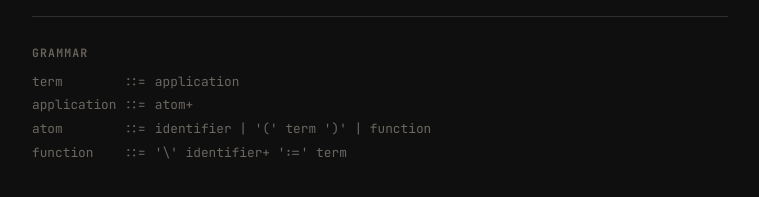
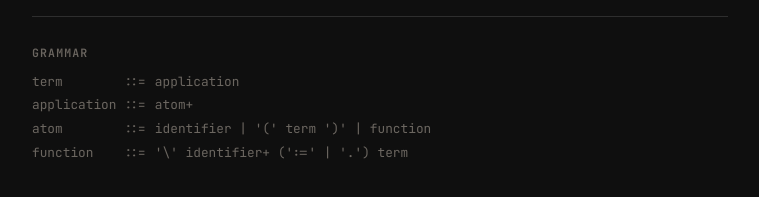
Before and after one commit to ezander/lambda_playground, a React (Vite) app: page / in a window 1280 px wide. Shown: the part 553-750 px from the top of the page, without its empty margins (260-1019 px from the left). Built offline with nearby package versions, Linux system fonts and the light colour scheme.

Commit message:
Allow '.' as alternative to ':=' in lambda syntax

```diff
--- a/src/App.tsx
+++ b/src/App.tsx
@@ -183,7 +183,7 @@ export default function App() {
           <pre>{`term        ::= application
 application ::= atom+
 atom        ::= identifier | '(' term ')' | function
-function    ::= '\\' identifier+ ':=' term`}</pre>
+function    ::= '\\' identifier+ (':=' | '.') term`}</pre>
         </div>
       </footer>
     </div>
--- a/src/parser/lexer.ts
+++ b/src/parser/lexer.ts
@@ -2,7 +2,7 @@ import { createToken, Lexer } from "chevrotain";
 
 // Tokens - order matters: more specific patterns first
 export const Backslash = createToken({ name: "Backslash", pattern: /\\/ });
-export const Assign    = createToken({ name: "Assign",    pattern: /:=/ });
+export const Assign    = createToken({ name: "Assign",    pattern: /:=|\./ });
 export const LParen    = createToken({ name: "LParen",    pattern: /\(/ });
 export const RParen    = createToken({ name: "RParen",    pattern: /\)/ });
 
```
Also changed, not shown: 1 other file (tests, documents, lock files or other folders).
